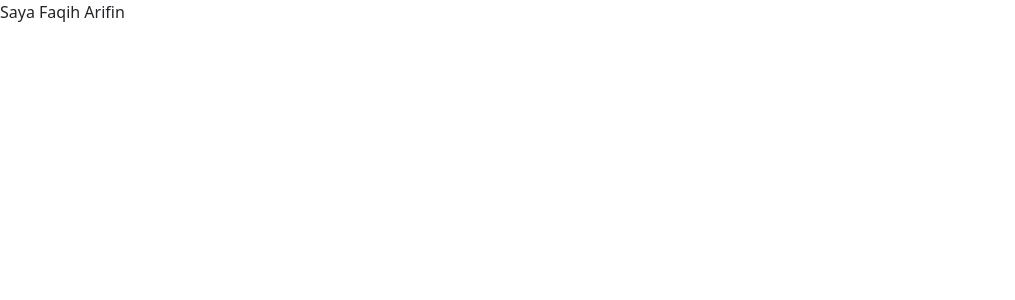
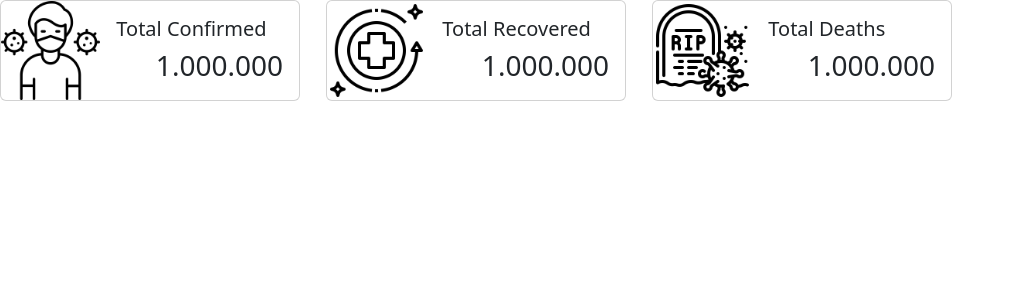
Before and after one commit to anandabayuf/covid-tracker-web-app, a React (Create React App) app: page / in a window 1280 px wide. Shown: the top 300 px of the page, without its empty margins (0-1015 px from the left). Built offline with nearby package versions, Linux system fonts and the light colour scheme.

Commit message:
membuat komponen card untuk summary

```diff
--- a/src/App.js
+++ b/src/App.js
@@ -1,9 +1,11 @@
+import MainPage from "./pages/Main-Page";
 
 function App() {
   return (
     <div>
-      <div>Saya Faqih Arifin</div>
+      <MainPage />
     </div>
+
   );
 }
 
--- /dev/null
+++ b/src/components/Card-Summary.js
@@ -0,0 +1,18 @@
+
+export default function CardSummary(props) {
+    return (
+        <div className="card mb-3" style={{maxWidth: '300px'}} >
+        <div className="row g-0">
+            <div className="col-md-4">
+            <img src={props.image} className="img-fluid rounded-start" alt="..." width="128px" />
+            </div>
+            <div className="col-md-8">
+            <div className="card-body">
+                <h5 className="card-title">{props.title}</h5>
+                <h3 className="card-text text-end">{props.data}</h3>
+            </div>
+            </div>
+        </div>
+        </div>
+    )
+}
--- /dev/null
+++ b/src/pages/Main-Page.js
@@ -0,0 +1,22 @@
+import CardSummary from "../components/Card-Summary"
+import confirmed from "../assets/icons/confirmed.png"
+import deaths from "../assets/icons/deaths.png"
+import recovered from "../assets/icons/recovered.png"
+
+export default function MainPage () {
+
+    return (
+        <div className="row mr-2">
+            <div className="col-3 mr-2">
+            <CardSummary image={confirmed} title="Total Confirmed" data="1.000.000" />
+            </div>
+            <div className="col-3">
+            <CardSummary image={recovered} title="Total Recovered" data="1.000.000" />
+            </div>
+            <div className="col-3">
+            <CardSummary image={deaths} title="Total Deaths" data="1.000.000" />
+            </div>
+        </div>
+
+    )
+}
```
